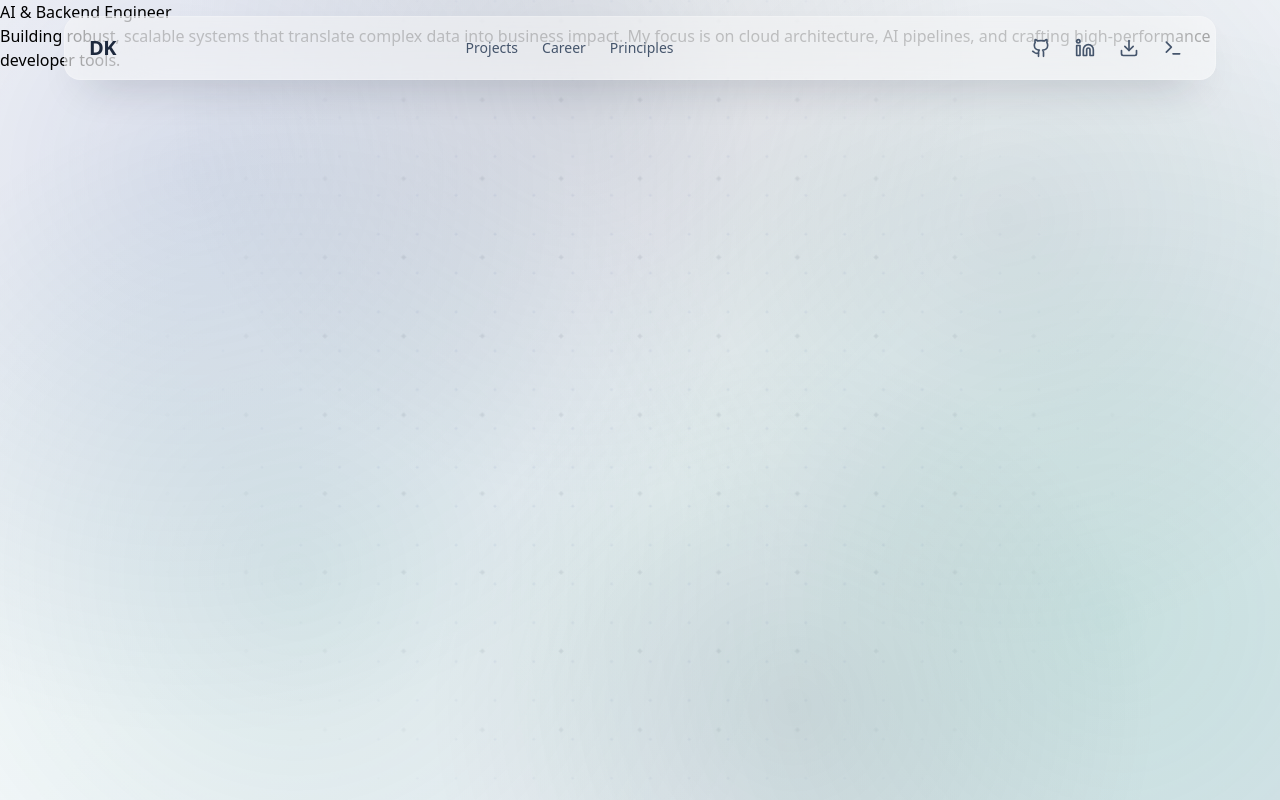
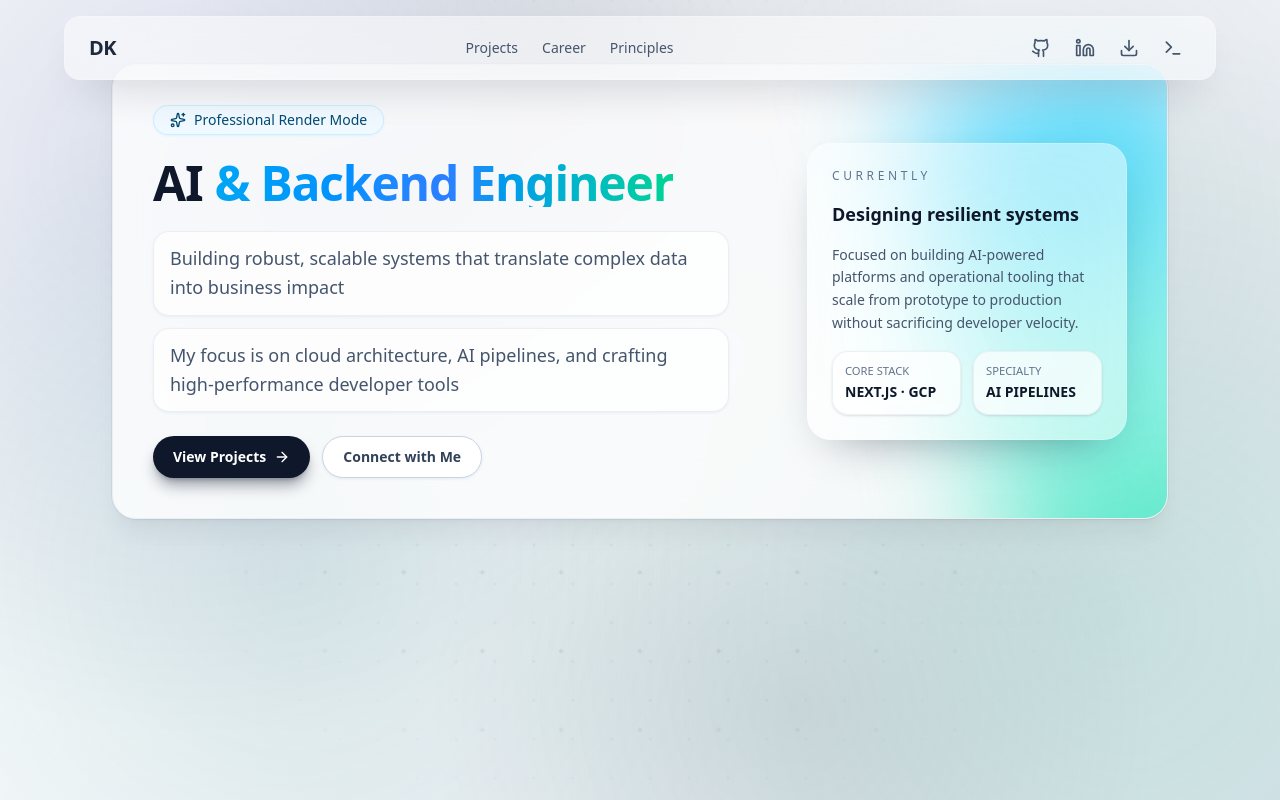
Before and after one commit to dillonfkhanna/dillonkhanna-portfolio, a Next.js app: page / in a window 1280 px wide. Built offline with nearby package versions, Linux system fonts and the light colour scheme; no server answers.

Commit message:
Redesign hero presentation with dynamic layout

```diff
--- a/app/page.tsx
+++ b/app/page.tsx
@@ -1,7 +1,7 @@
 import fs from 'fs/promises';
 import path from 'path';
 
-import HeroSection from '@/components/ui/HeroSection';
+import Hero from '@/components/Hero';
 
 export default async function Home() {
   const filePath = path.join(process.cwd(), 'data', 'professional-page.json');
@@ -9,8 +9,8 @@ export default async function Home() {
   const content = JSON.parse(fileContents);
 
   return (
-    <main>
-      <HeroSection title={content.hero.title} subtitle={content.hero.subtitle} />
+    <main className="mx-auto flex min-h-screen max-w-6xl flex-col gap-12 px-6 py-16 md:gap-16 md:px-10 lg:px-12">
+      <Hero title={content.hero.title} subtitle={content.hero.subtitle} />
     </main>
   );
 }
--- /dev/null
+++ b/components/Hero.tsx
@@ -0,0 +1,86 @@
+import { ArrowRight, Sparkles } from "lucide-react";
+
+interface HeroProps {
+  title: string;
+  subtitle: string;
+}
+
+const accentTitle = (title: string) => {
+  if (!title.includes("&")) {
+    return { primary: title, accent: "" };
+  }
+
+  const [primary, accent] = title.split("&").map((part) => part.trim());
+  return { primary, accent };
+};
+
+export default function Hero({ title, subtitle }: HeroProps) {
+  const { primary, accent } = accentTitle(title);
+  const focusPoints = subtitle.split(".").map((sentence) => sentence.trim()).filter(Boolean);
+
+  return (
+    <section className="relative isolate overflow-hidden rounded-3xl border border-slate-200/60 bg-white/80 p-10 shadow-xl shadow-slate-900/5 ring-1 ring-slate-900/5 backdrop-blur-xl">
+      <div className="absolute inset-y-0 -right-24 hidden h-[140%] w-72 -rotate-12 transform bg-gradient-to-b from-sky-400/70 via-teal-300/60 to-emerald-400/70 blur-3xl md:block" aria-hidden="true" />
+
+      <div className="relative flex flex-col gap-10 md:flex-row md:items-center md:justify-between">
+        <div className="max-w-xl space-y-6">
+          <div className="inline-flex items-center gap-2 rounded-full border border-sky-200/60 bg-sky-50 px-4 py-1 text-sm font-medium text-sky-900 shadow-sm shadow-sky-100">
+            <Sparkles className="h-4 w-4" />
+            <span>Professional Render Mode</span>
+          </div>
+
+          <h1 className="text-4xl font-semibold tracking-tight text-slate-900 sm:text-5xl">
+            {primary}
+            {accent ? (
+              <span className="ml-3 inline-block bg-gradient-to-r from-sky-500 via-blue-500 to-emerald-400 bg-clip-text font-bold text-transparent">
+                &amp; {accent}
+              </span>
+            ) : null}
+          </h1>
+
+          <div className="space-y-3 text-lg leading-relaxed text-slate-600">
+            {focusPoints.map((point, index) => (
+              <p key={index} className="rounded-2xl border border-slate-200/70 bg-white/70 px-4 py-3 shadow-sm shadow-slate-200/60">
+                {point}
+              </p>
+            ))}
+          </div>
+
+          <div className="flex flex-wrap gap-3">
+            <a
+              className="group inline-flex items-center justify-center gap-2 rounded-full bg-slate-900 px-5 py-2.5 text-sm font-semibold text-white shadow-lg shadow-slate-900/40 transition focus:outline-none focus-visible:ring-2 focus-visible:ring-slate-500"
+              href="#projects"
+            >
+              View Projects
+              <ArrowRight className="h-4 w-4 transition-transform group-hover:translate-x-1" />
+            </a>
+            <a
+              className="inline-flex items-center justify-center gap-2 rounded-full border border-slate-300 bg-white px-5 py-2.5 text-sm font-semibold text-slate-700 shadow-sm shadow-slate-200/80 transition hover:border-slate-400 focus:outline-none focus-visible:ring-2 focus-visible:ring-slate-400"
+              href="#contact"
+            >
+              Connect with Me
+            </a>
+          </div>
+        </div>
+
+        <div className="glass-pane relative mt-6 flex w-full max-w-xs flex-col gap-4 rounded-3xl p-6 text-sm text-slate-700 shadow-lg shadow-slate-900/10 md:mt-0">
+          <div className="text-xs uppercase tracking-[0.3em] text-slate-500">Currently</div>
+          <div className="text-lg font-semibold text-slate-900">Designing resilient systems</div>
+          <p className="text-sm leading-relaxed text-slate-600">
+            Focused on building AI-powered platforms and operational tooling that scale from prototype to production without sacrificing developer velocity.
+          </p>
+          <div className="grid grid-cols-2 gap-3 text-left text-xs uppercase text-slate-500">
+            <div className="rounded-2xl border border-slate-200/60 bg-white/70 p-3 shadow-sm">
+              <div className="text-[0.7rem] font-medium text-slate-500">Core Stack</div>
+              <div className="mt-1 text-sm font-semibold text-slate-900">Next.js · GCP</div>
+            </div>
+            <div className="rounded-2xl border border-slate-200/60 bg-white/70 p-3 shadow-sm">
+              <div className="text-[0.7rem] font-medium text-slate-500">Specialty</div>
+              <div className="mt-1 text-sm font-semibold text-slate-900">AI Pipelines</div>
+            </div>
+          </div>
+        </div>
+      </div>
+    </section>
+  );
+}
--- a/components/ui/HeroSection.tsx
+++ /dev/null
@@ -1,13 +0,0 @@
-interface HeroSectionProps {
-  title: string;
-  subtitle: string;
-}
-
-export default function HeroSection({ title, subtitle }: HeroSectionProps) {
-  return (
-    <section>
-      <h1>{title}</h1>
-      <p>{subtitle}</p>
-    </section>
-  );
-}
```
